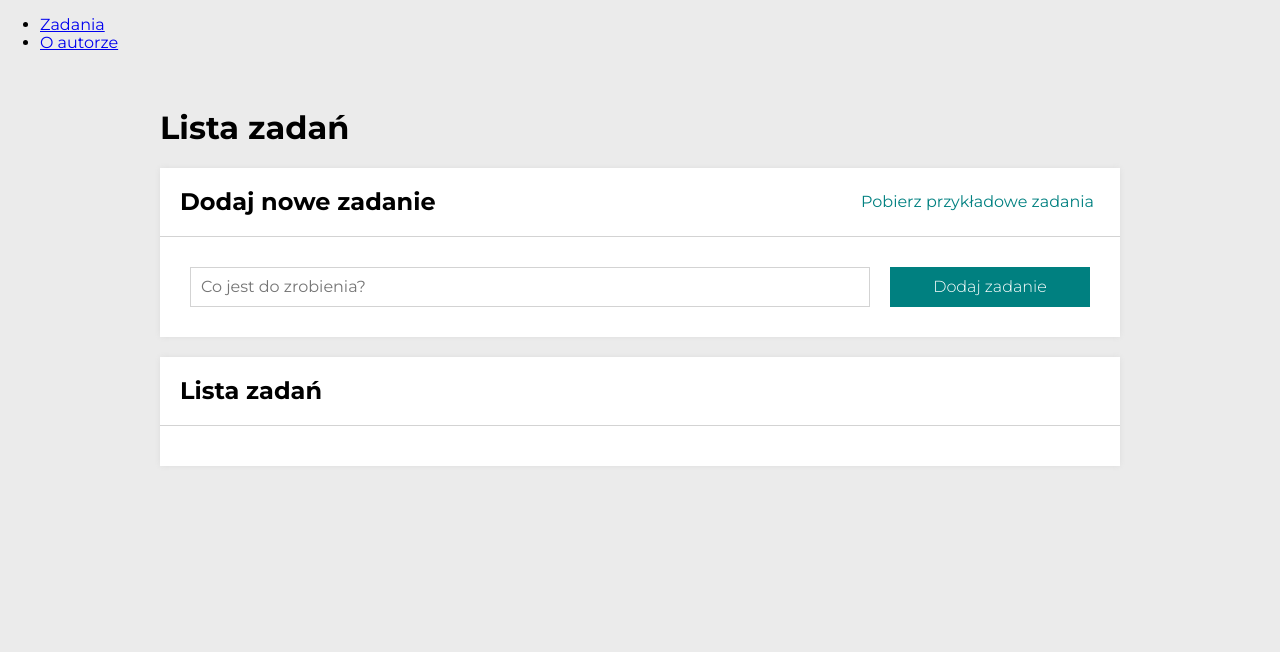
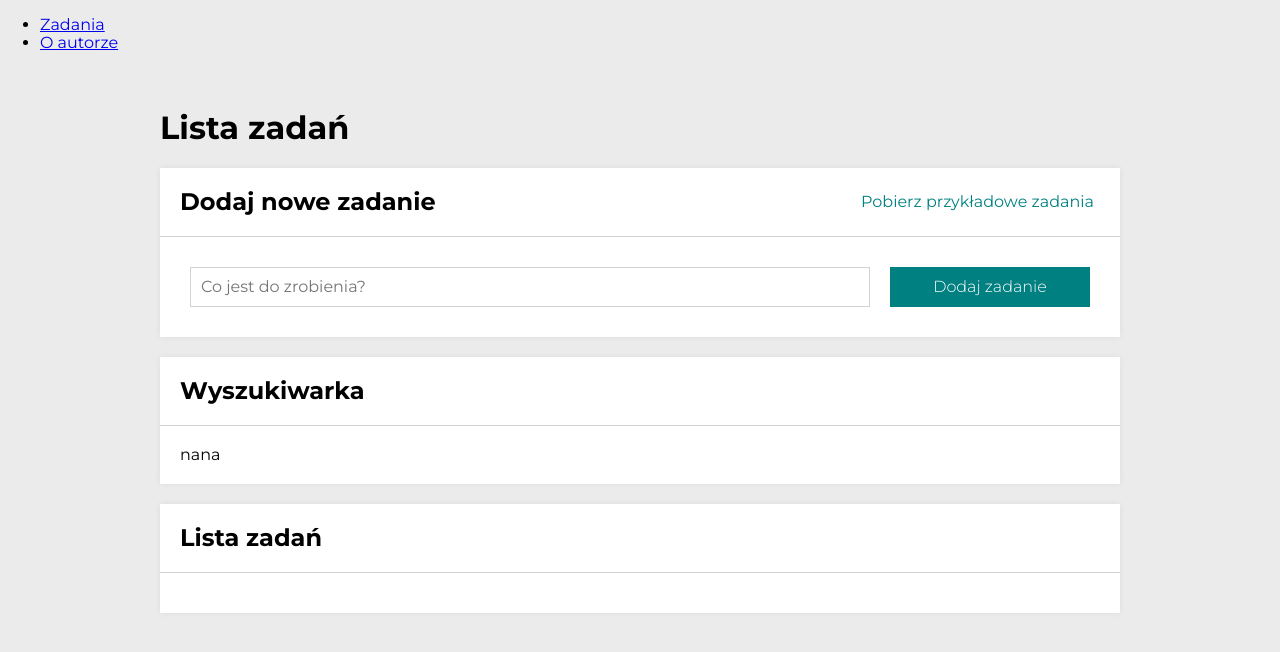
Before and after one commit to patrycja-gomza/todo-list-react, a React (Create React App) app: page /#/zadania in a window 1280 px wide. Shown: the top 652 px of the page. Built offline with nearby package versions, Linux system fonts and the light colour scheme.

Commit message:
Search component added

```diff
--- /dev/null
+++ b/src/features/tasks/TasksPage/Search/index.js
@@ -0,0 +1,9 @@
+const Search = () => {
+    return (
+        <>
+            nana
+        </>
+    )
+};
+
+export default Search;
--- a/src/features/tasks/TasksPage/index.js
+++ b/src/features/tasks/TasksPage/index.js
@@ -4,6 +4,7 @@ import Buttons from "./Buttons/index.js";
 import Section from "../../../common/Section/index.js";
 import Header from "../../../common/Header/index.js";
 import { StyledContainer } from "../../../common/styled.js";
+import Search from "./Search/index.js";
 
 function TasksPage() {
   return (
@@ -18,6 +19,11 @@ function TasksPage() {
       />
 
       <Section
+        title="Wyszukiwarka"
+        body={<Search />}
+      />
+
+      <Section
         title="Lista zadań"
         extraHeaderContent={<Buttons />}
         body={<List />}
```
